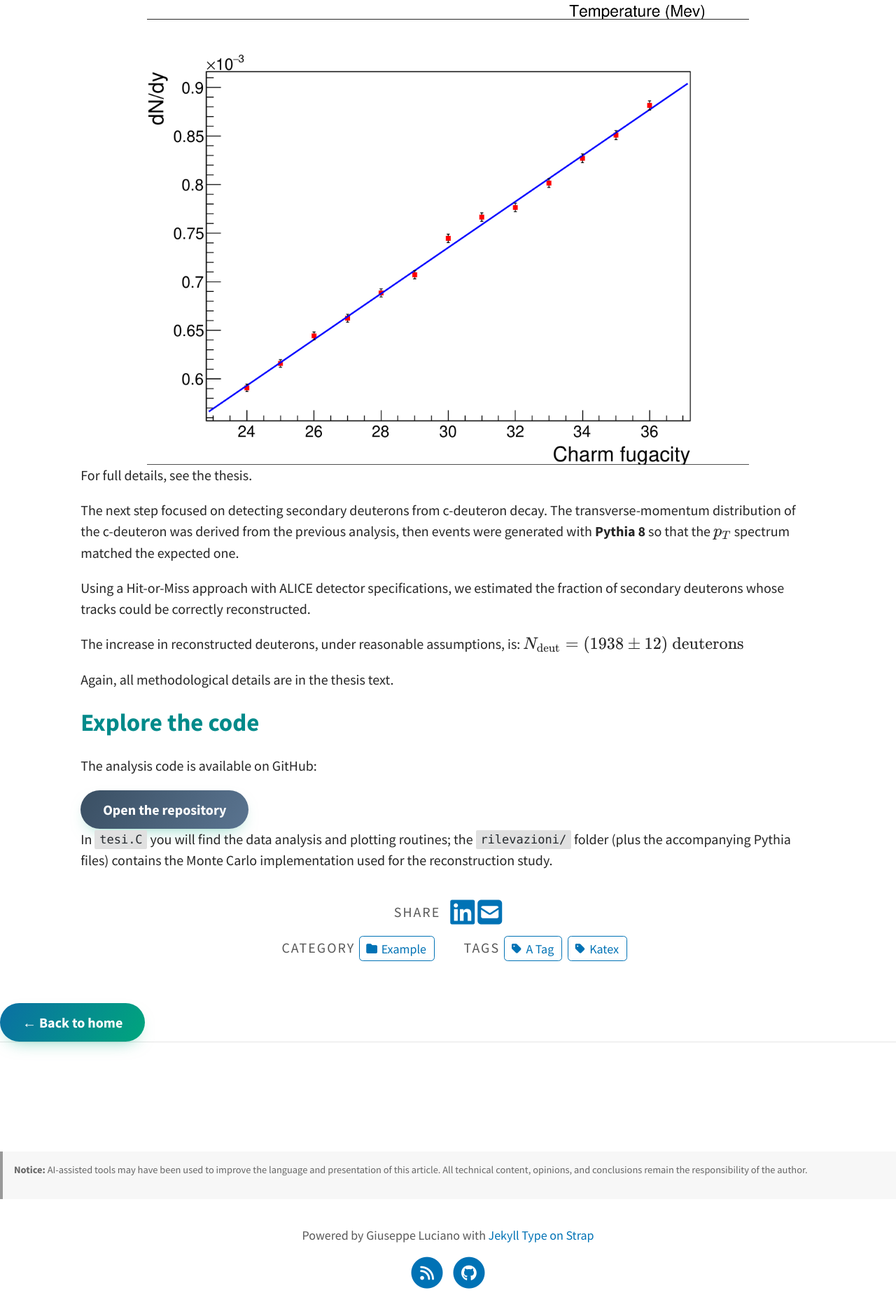
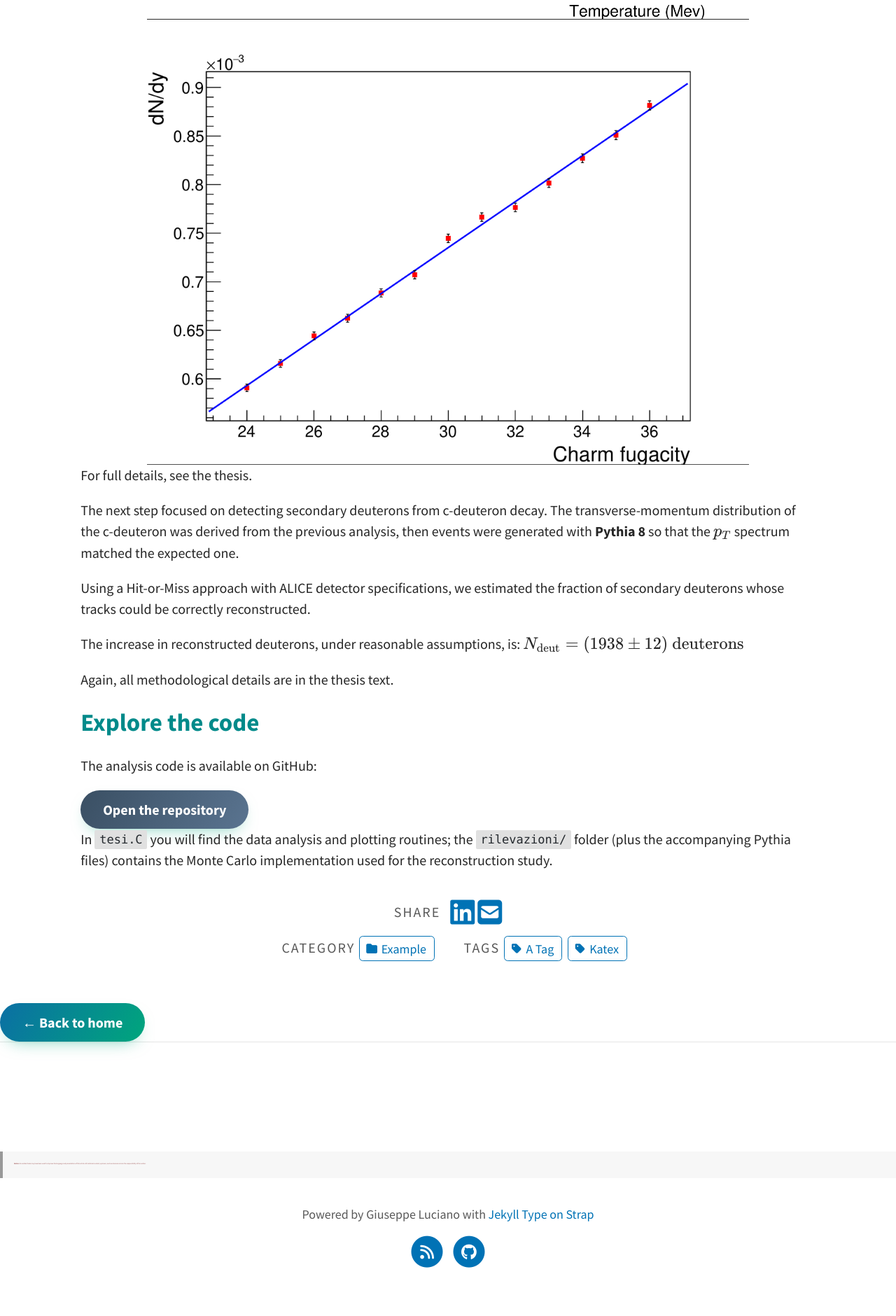
Before and after one commit to Sigfrido11/personal_website, a Jekyll site: the page built from _portfolio/2025-09-19-bachelor-thesis-en.md, in a window 1280 px wide. Shown: the part 2703-4583 px from the top of the page at 70% size. Built offline with Jekyll 4.4.1, drawn with Linux system fonts in a browser that asks for light colours; a script that is not in the unit is left out; after the commit the page ends 4553 px from its top, so only the background shows below that.

Commit message:
ai waring + tags

```diff
--- a/assets/css/main.scss
+++ b/assets/css/main.scss
@@ -11,9 +11,9 @@
     margin-top: 3rem;
     padding: 1rem;
     border-left: 4px solid #999;
-    background: rgba(0,0,0,0.03);
-    font-size: 0.9rem;
-    color: #666;
+    background: rgba(21, 20, 20, 0.03);
+    font-size: 0.15rem;
+    color: #984646;
 }
 
 
```
